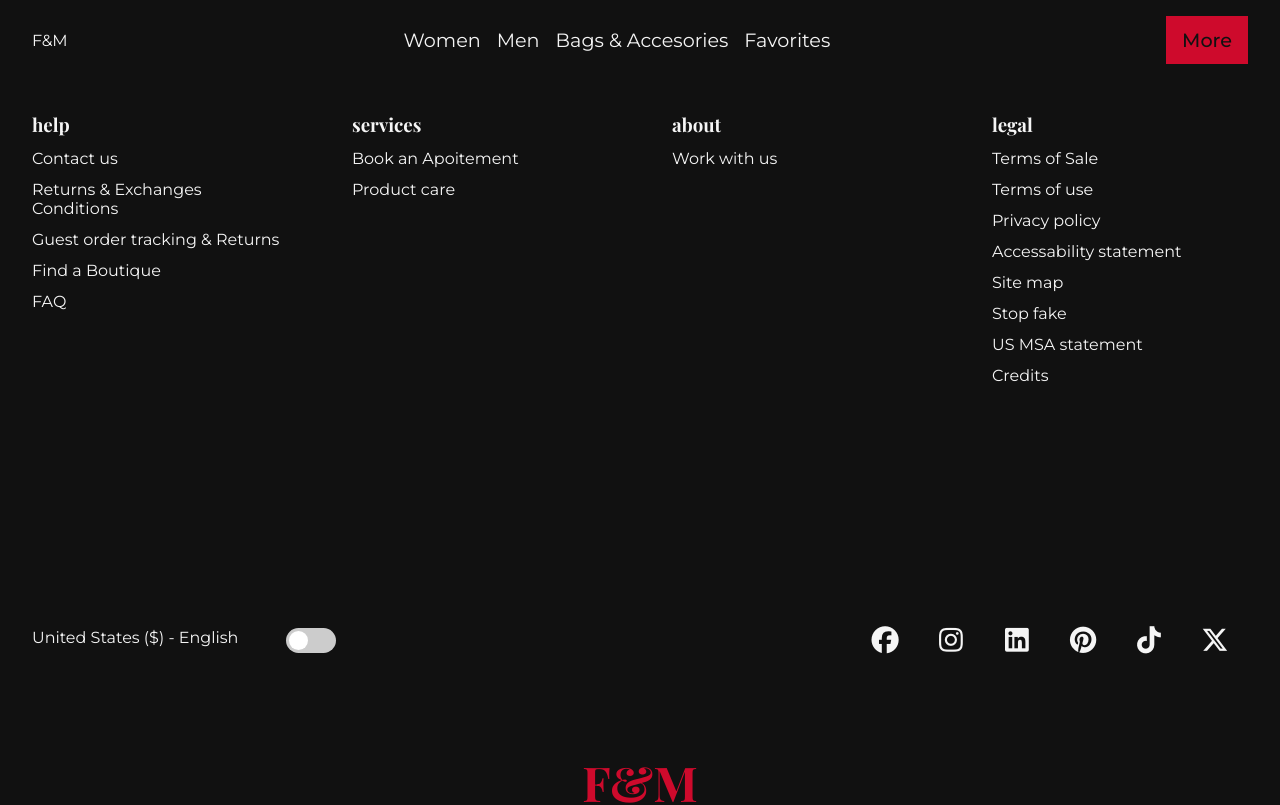
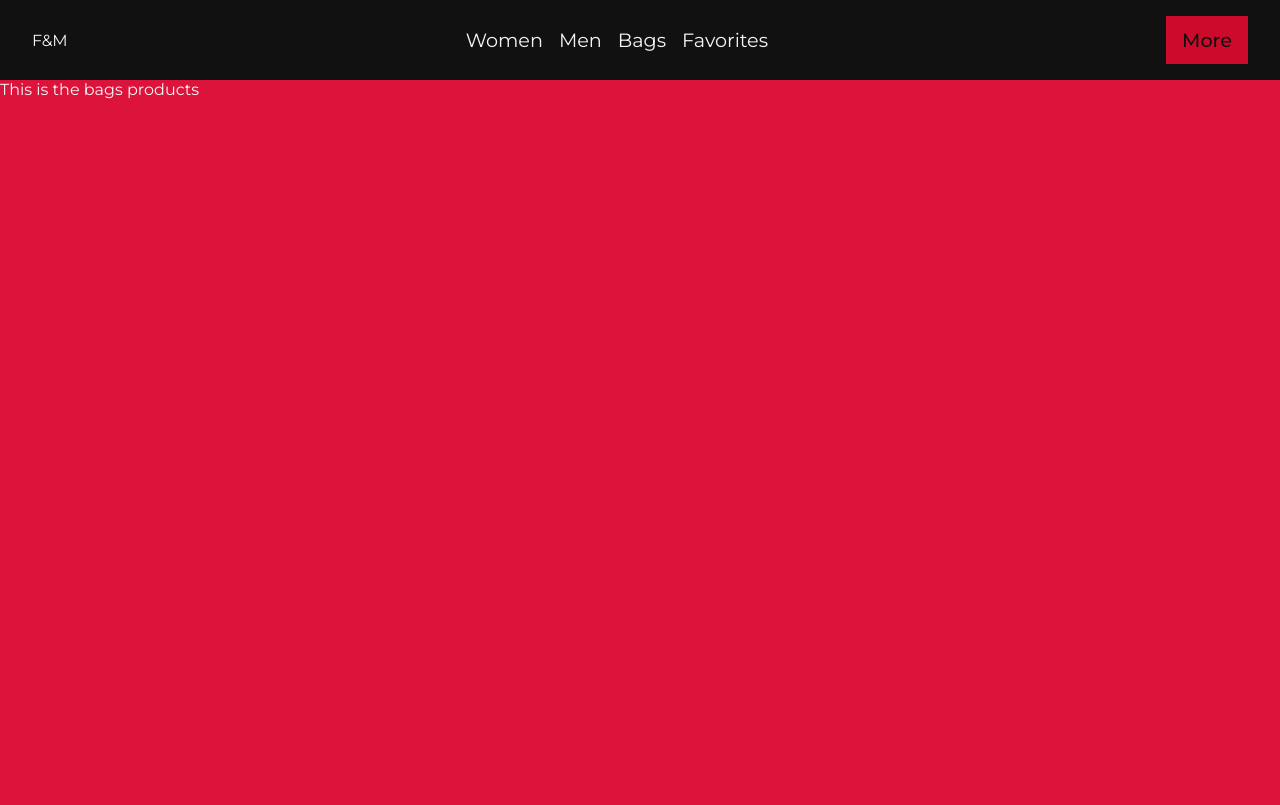
Before and after one commit to yusef-codes10/f-and-m, a Vue app: page /bags in a window 1280 px wide. Shown: the top 805 px of the page. Built offline with nearby package versions, Linux system fonts and the light colour scheme.

Commit message:
bags route

```diff
--- a/src/components/FHeader.vue
+++ b/src/components/FHeader.vue
@@ -15,7 +15,7 @@ console.log(myStore.shoes)
     <ul class="no-mobile">
       <li><RouterLink to="/women">Women</RouterLink></li>
       <li><RouterLink to="/men">Men</RouterLink></li>
-      <li><a href="#">Bags & Accesories</a></li>
+      <li><RouterLink to="/bags">Bags</RouterLink></li>
       <li @click="myStore.toggleFavoriteFilter">Favorites</li>
     </ul>
     <button>More</button>
--- a/src/router/index.js
+++ b/src/router/index.js
@@ -1,4 +1,5 @@
 // this is the router file
+import BagsView from '@/views/BagsView.vue'
 import HomeView from '@/views/HomeView.vue'
 import MenView from '@/views/menView.vue'
 import WomenView from '@/views/WomenView.vue'
@@ -20,6 +21,11 @@ const routes = [
     name: 'Men',
     component: MenView,
   },
+  {
+    path: '/bags',
+    name: 'Bags',
+    component: BagsView,
+  },
 ]
 
 const router = createRouter({
--- /dev/null
+++ b/src/views/BagsView.vue
@@ -0,0 +1,10 @@
+<template>
+  <div class="bags">This is the bags products</div>
+</template>
+
+<style scoped>
+.bags {
+  height: 100dvh;
+  background-color: crimson;
+}
+</style>
```
